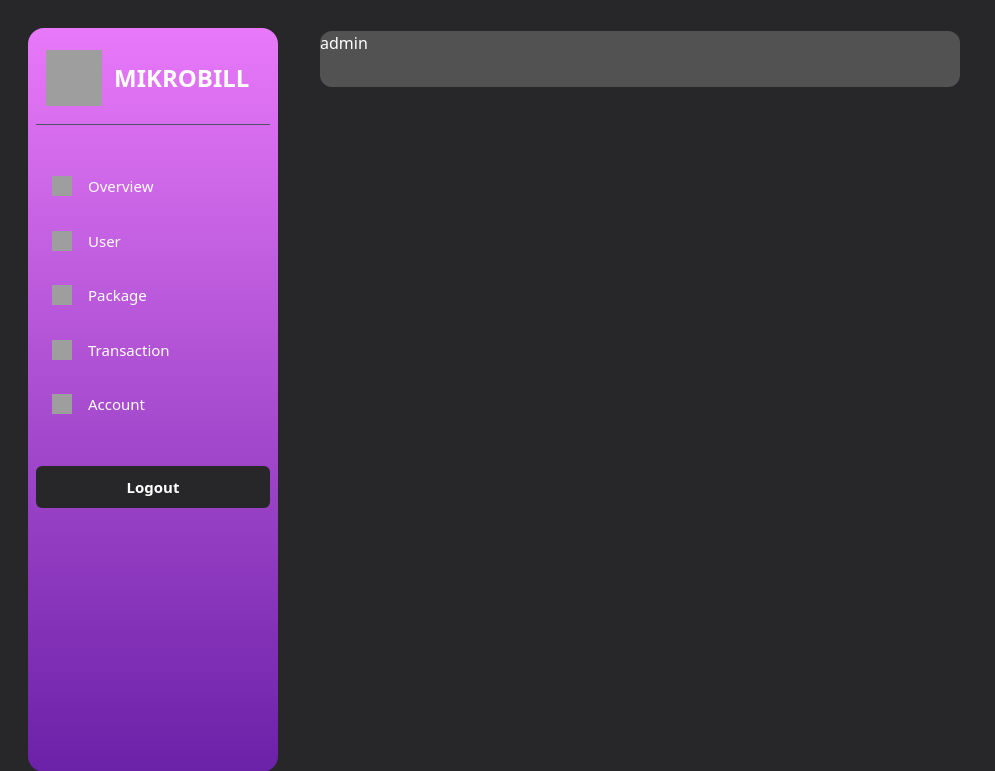
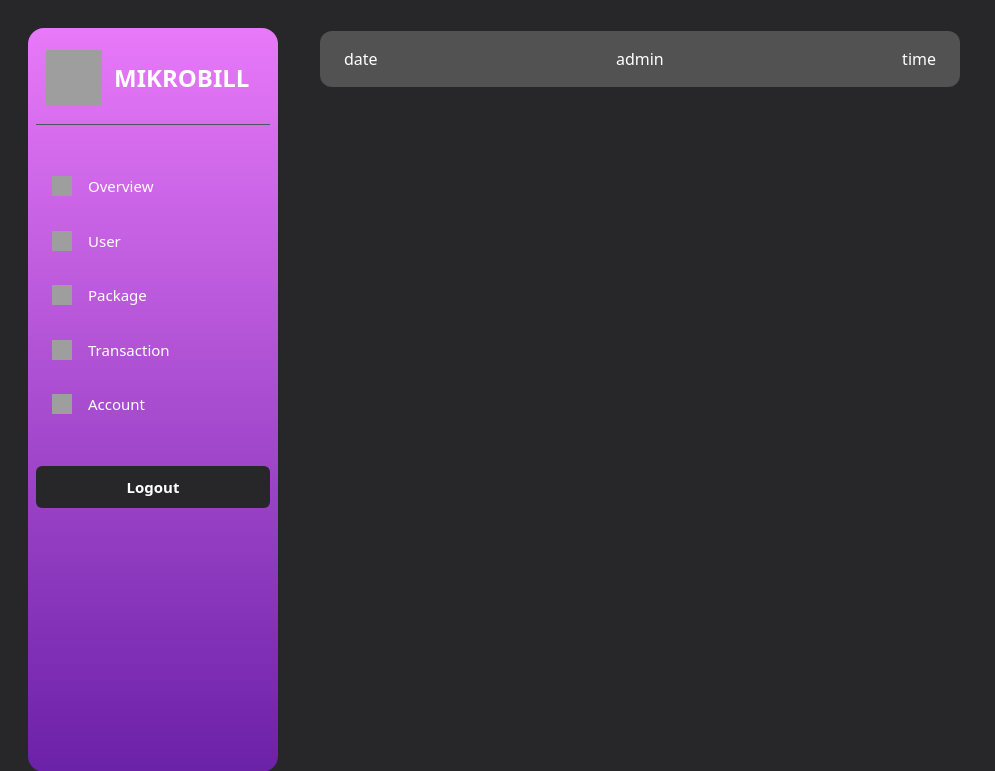
Before and after one commit to ziyadoodle/internet-bill-management, a PHP site: page / in a window 1280 px wide. Shown: the top 771 px of the page, without its empty margins (0-995 px from the left). Run offline with PHP 8.4, Linux system fonts and the light colour scheme; style sheets or scripts are compiled from the project's sources; grey boxes are pictures that could not be loaded.

Commit message:
centering top nav

```diff
--- a/index.php
+++ b/index.php
@@ -44,10 +44,12 @@
         </div>
     </div>
 
-    <div class="topbar w-6/12 h-14 flex justify-between mx-auto relative">
+    <div class="topbar w-6/12 h-14 mx-auto relative">
         <div class="w-full h-14 top-[31px] absolute">
-            <div class="w-full h-14 left-0 top-0 absolute bg-neutral-600 rounded-xl">
+            <div class="w-full h-14 left-0 top-0 flex justify-between items-center bg-neutral-600 rounded-xl px-6">
+                <div class="text-white text-base font-normal">date</div>
                 <div class="text-white text-base font-normal">admin</div>
+                <div class="text-white text-base font-normal">time</div>
             </div>
         </div>
     </div>
```
